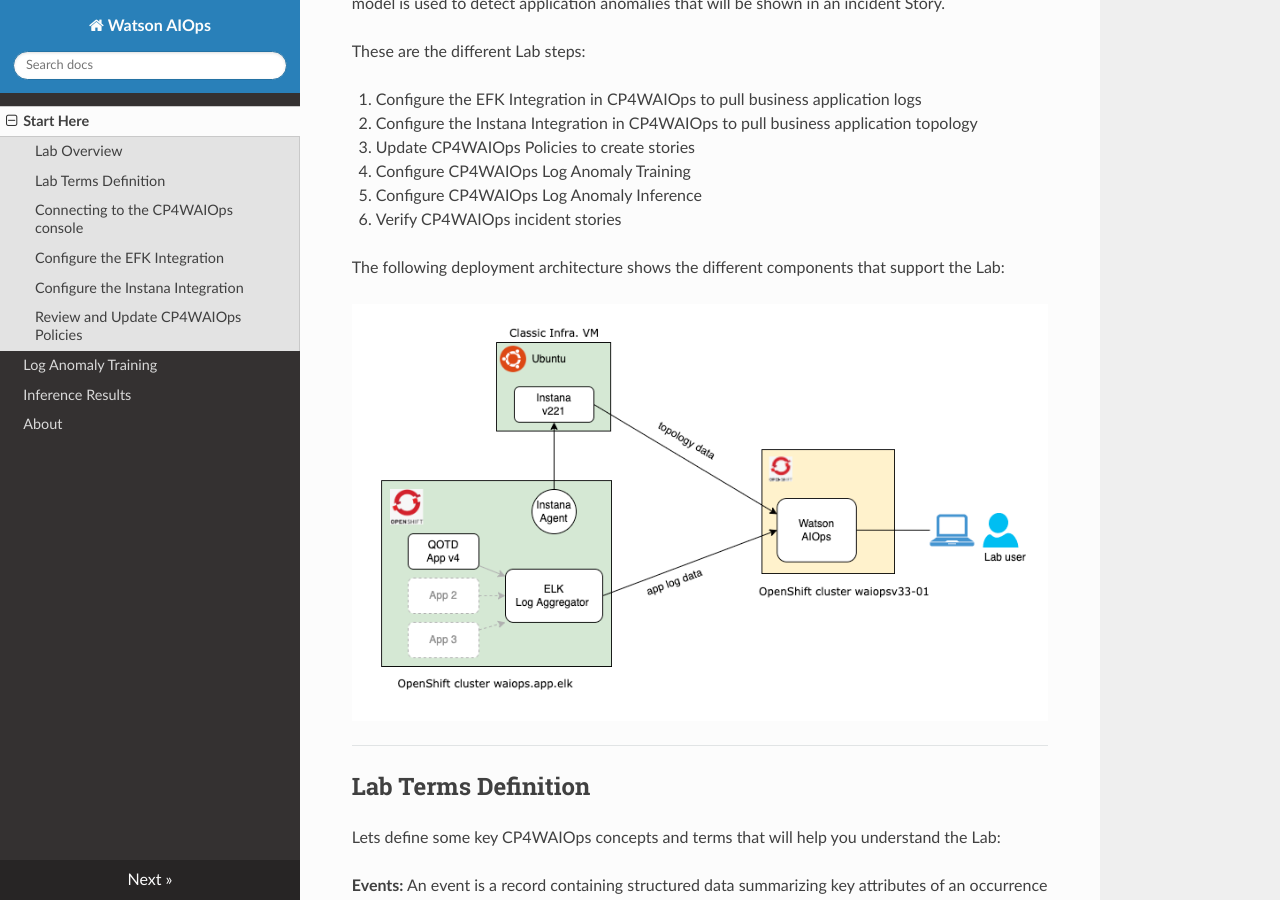
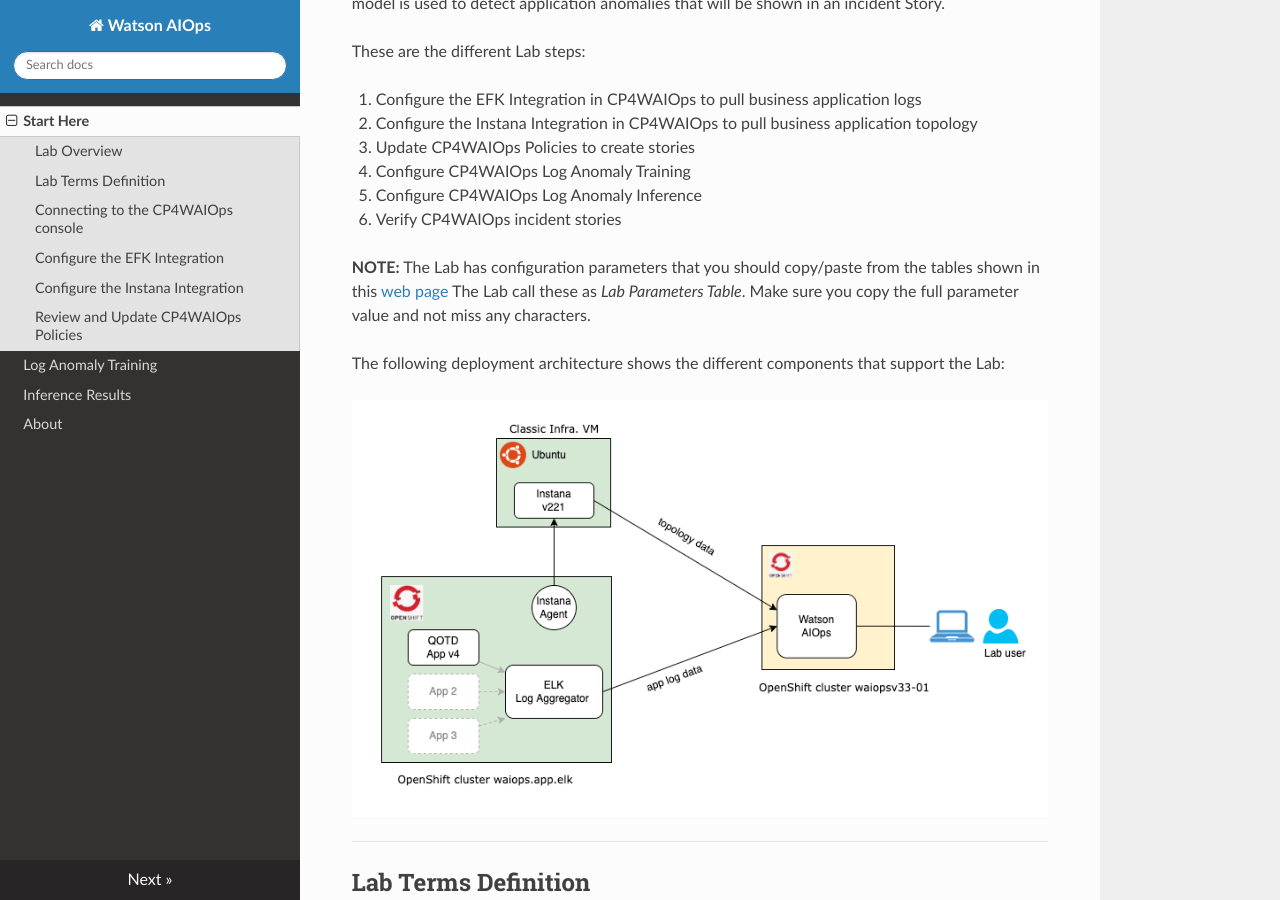
Before and after one commit to jorgego11/aiopslabs, an MkDocs documentation site: the page built from docs/integration.md, in a window 1280 px wide and 900 px high, scrolled down 429 px. Built offline with MkDocs 1.6.1, drawn with Linux system fonts in a browser that asks for light colours; nearby versions of some CDN libraries.

Commit message:
another commit

```diff
--- a/docs/integration.md
+++ b/docs/integration.md
@@ -14,6 +14,9 @@
 1. Configure CP4WAIOps Log Anomaly Training
 1. Configure CP4WAIOps Log Anomaly Inference
 1. Verify CP4WAIOps incident stories
+
+**NOTE:** The Lab has configuration parameters that you should copy/paste from the tables shown in this [web page](https://ibm.box.com/s/vt86do910u7qsw9lgvfugg7rjje6bcuw)
+The Lab call these as *Lab Parameters Table*. Make sure you copy the full parameter value and not miss any characters.
 
 The following deployment architecture shows the different components that support the Lab:
 
```
